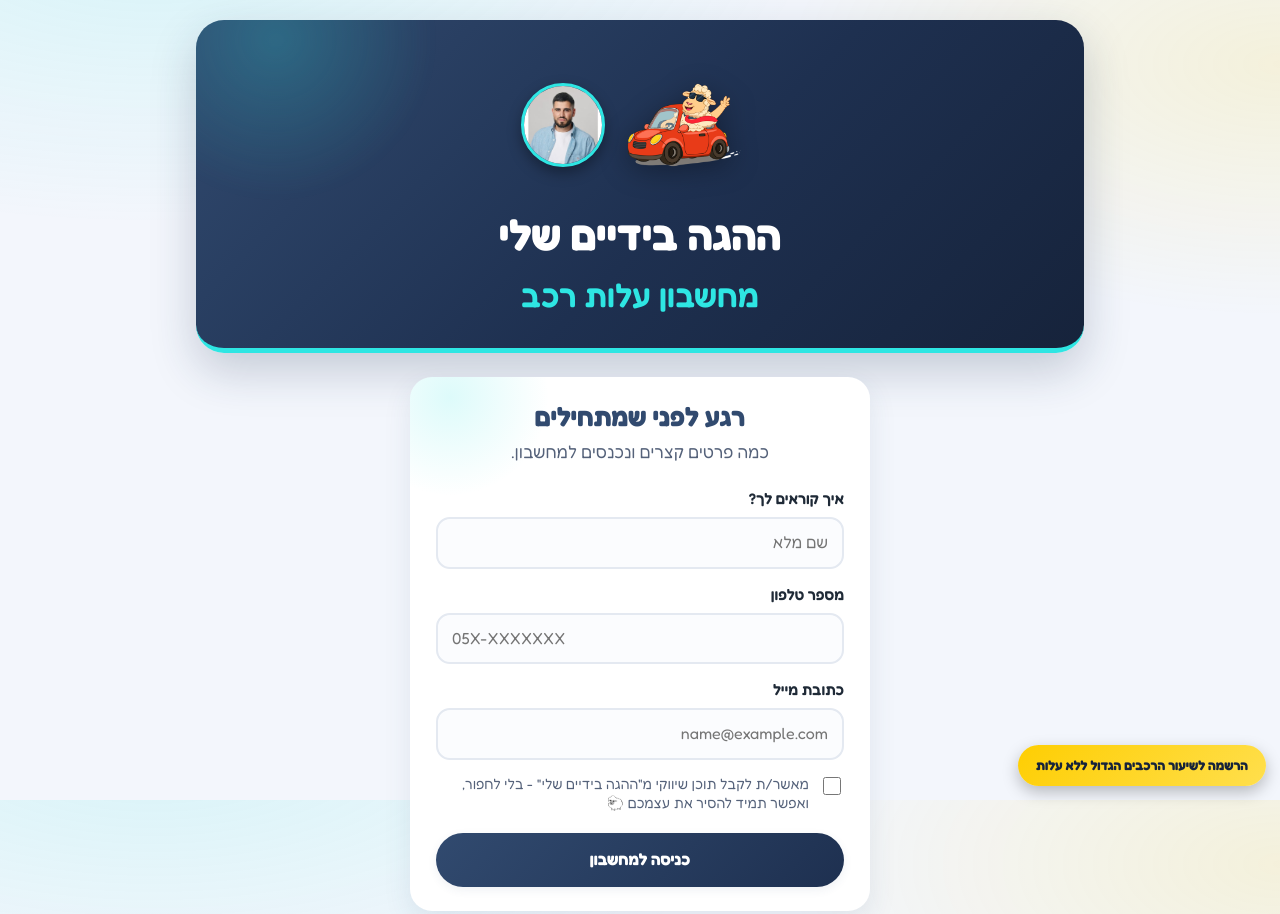
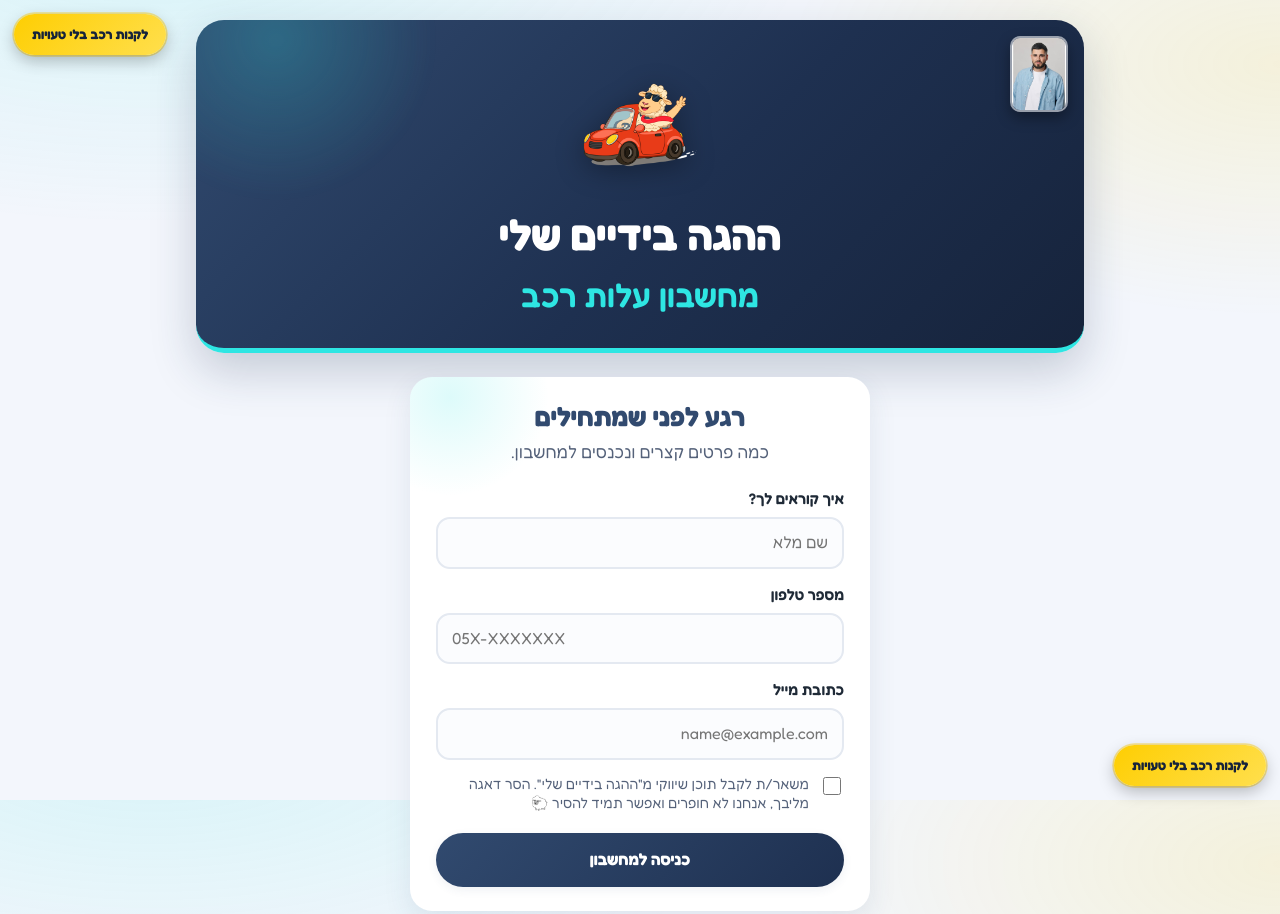
Before and after one commit to smartsheepcar-cmd/smartsheepcar, a website built with Vite: page index.html in a window 1280 px wide. Shown: the top 914 px of the page. Built offline with nearby package versions, Linux system fonts and the light colour scheme.

Commit message:
Floating CTA copy/pulse/duplicate, revert header to logo-only, reposition founder photo, exact consent wording
- Floating CTA: new text "לקנות רכב בלי טעויות", subtle pulse animation, and a second instance fixed top-left so it can't be missed
- Header: revert to just the large brand logo (undo the avatars-row layout); Netanel's photo moved to its own rounded-rectangle corner badge, no longer circular or centered
- Consent checkbox: exact final wording as given

```diff
--- a/src/strings.ts
+++ b/src/strings.ts
@@ -125,7 +125,7 @@ export const STRINGS = {
     phonePlaceholder: "05X-XXXXXXX",
     email: "כתובת מייל",
     emailPlaceholder: "name@example.com",
-    consent: 'מאשר/ת לקבל תוכן שיווקי מ"ההגה בידיים שלי" - בלי לחפור, ואפשר תמיד להסיר את עצמכם 🐑',
+    consent: 'משאר/ת לקבל תוכן שיווקי מ"ההגה בידיים שלי". הסר דאגה מליבך, אנחנו לא חופרים ואפשר תמיד להסיר 🐑',
     verify: "כניסה למחשבון",
     errPhone: "אופס, הזנת נייד לא תקין",
     errEmail: "כתובת המייל לא נראית תקינה",
@@ -322,7 +322,7 @@ export const STRINGS = {
   },
 
   floatingCta: {
-    label: "הרשמה לשיעור הרכבים הגדול ללא עלות",
+    label: "לקנות רכב בלי טעויות",
   },
 
   compareNudge: {
--- a/src/ui/app.ts
+++ b/src/ui/app.ts
@@ -35,7 +35,7 @@ function brandMark(): HTMLElement {
   });
 }
 
-/** תמונת נתנאל - פני המותג - עיגול קטן ליד הלוגו בכותרת */
+/** תמונת נתנאל - פני המותג - תגית פינתית מלבנית בכותרת, נפרדת מהלוגו המרכזי */
 function founderPhoto(): HTMLElement {
   return el("img", {
     // שם הקובץ מוטמע ישירות כמחרוזת ליטרלית (לא דרך קבוע מיובא) כדי
@@ -57,10 +57,11 @@ function header(): HTMLElement {
   return el(
     "header",
     { class: "app-header" },
+    founderPhoto(),
     el(
       "div",
       { class: "app-header__brand" },
-      el("div", { class: "app-header__avatars" }, brandMark(), founderPhoto()),
+      brandMark(),
       el("h1", { class: "app-header__brandname" }, STRINGS.brand),
       el("div", { class: "app-header__caption" }, STRINGS.appCaption)
     )
@@ -209,13 +210,14 @@ function footer(): HTMLElement {
 
 /**
  * כפתור מרחף קבוע (בכל המסכים - כניסה, אשף, תוצאות) שמוביל לדף ההרשמה
- * לשיעור. ממוקם בפינה כדי לא להפריע לפלואו של המחשבון עצמו.
+ * לשיעור. ממוקם בפינה כדי לא להפריע לפלואו של המחשבון עצמו. שתי גרסאות
+ * (למטה + למעלה-שמאל) כדי שלא יהיה סיכוי לפספס אותו.
  */
-function floatingCta(): HTMLElement {
+function floatingCta(position: "bottom" | "top"): HTMLElement {
   return el(
     "a",
     {
-      class: "floating-cta no-print",
+      class: `floating-cta floating-cta--${position} no-print`,
       href: CTA_URL,
       target: "_blank",
       rel: "noopener",
@@ -229,7 +231,14 @@ export function renderApp(): void {
   const root = document.getElementById("app");
   if (!root) return;
   if (getState().view === "login") {
-    mount(root, header(), el("main", { class: "app-main" }, renderLogin()), footer(), floatingCta());
+    mount(
+      root,
+      header(),
+      el("main", { class: "app-main" }, renderLogin()),
+      footer(),
+      floatingCta("bottom"),
+      floatingCta("top")
+    );
     return;
   }
   mount(
@@ -239,7 +248,8 @@ export function renderApp(): void {
     body(),
     socialCard(),
     footer(),
-    floatingCta()
+    floatingCta("bottom"),
+    floatingCta("top")
   );
 }
 
--- a/src/ui/styles.css
+++ b/src/ui/styles.css
@@ -109,10 +109,11 @@ p { letter-spacing: 0; }
   gap: 10px; text-align: center;
 }
 .brandmark { flex: 0 0 auto; width: 150px; height: 150px; object-fit: contain; filter: drop-shadow(0 6px 14px rgba(0,0,0,.35)); }
-.app-header__avatars { display: flex; align-items: center; justify-content: center; gap: 4px; }
+/* תגית פינתית של נתנאל - נפרדת מהלוגו המרכזי, מלבנית (לא עיגול) */
 .founder-photo {
-  flex: 0 0 auto; width: 84px; height: 84px; border-radius: 50%; object-fit: cover;
-  object-position: top center; border: 3px solid var(--turquoise);
+  position: absolute; top: 16px; inset-inline-start: 16px; z-index: 1;
+  width: 58px; height: 76px; border-radius: 10px; object-fit: cover;
+  object-position: top center; border: 2px solid rgba(255,255,255,.55);
   box-shadow: 0 6px 14px rgba(0,0,0,.35);
 }
 .app-header__brandname { font-size: clamp(28px, 7vw, 42px); font-weight: 700; letter-spacing: 0; color: #fff; }
@@ -422,15 +423,23 @@ p { letter-spacing: 0; }
 .app-footer__brand { font-weight: 700; color: var(--navy); }
 
 /* ---------- Floating CTA (קבוע בכל המסכים, לא חוסם את הפלואו) ---------- */
+@keyframes cta-pulse {
+  0% { box-shadow: 0 6px 16px rgba(0,0,0,.25), 0 0 0 0 rgba(254,206,2,.55); }
+  70% { box-shadow: 0 6px 16px rgba(0,0,0,.25), 0 0 0 9px rgba(254,206,2,0); }
+  100% { box-shadow: 0 6px 16px rgba(0,0,0,.25), 0 0 0 0 rgba(254,206,2,0); }
+}
 .floating-cta {
-  position: fixed; inset-inline-start: 14px; bottom: 14px; z-index: 40;
+  position: fixed; z-index: 40;
   display: inline-flex; align-items: center; max-width: calc(100vw - 28px);
   background: linear-gradient(135deg, var(--yellow) 0%, #ffdf4d 100%);
   color: var(--navy-deeper); font-weight: 700; font-size: 13px; text-decoration: none;
-  padding: 10px 18px; border-radius: 999px; box-shadow: 0 6px 16px rgba(0,0,0,.25);
+  padding: 10px 18px; border-radius: 999px;
   white-space: nowrap; overflow: hidden; text-overflow: ellipsis;
+  animation: cta-pulse 2.4s ease-out infinite;
 }
 .floating-cta:hover { filter: brightness(1.05); }
+.floating-cta--bottom { inset-inline-start: 14px; bottom: 14px; }
+.floating-cta--top { top: 14px; left: 14px; }
 
 /* ---------- Model picker (combobox) ---------- */
 .combo__wrap { position: relative; }
```
